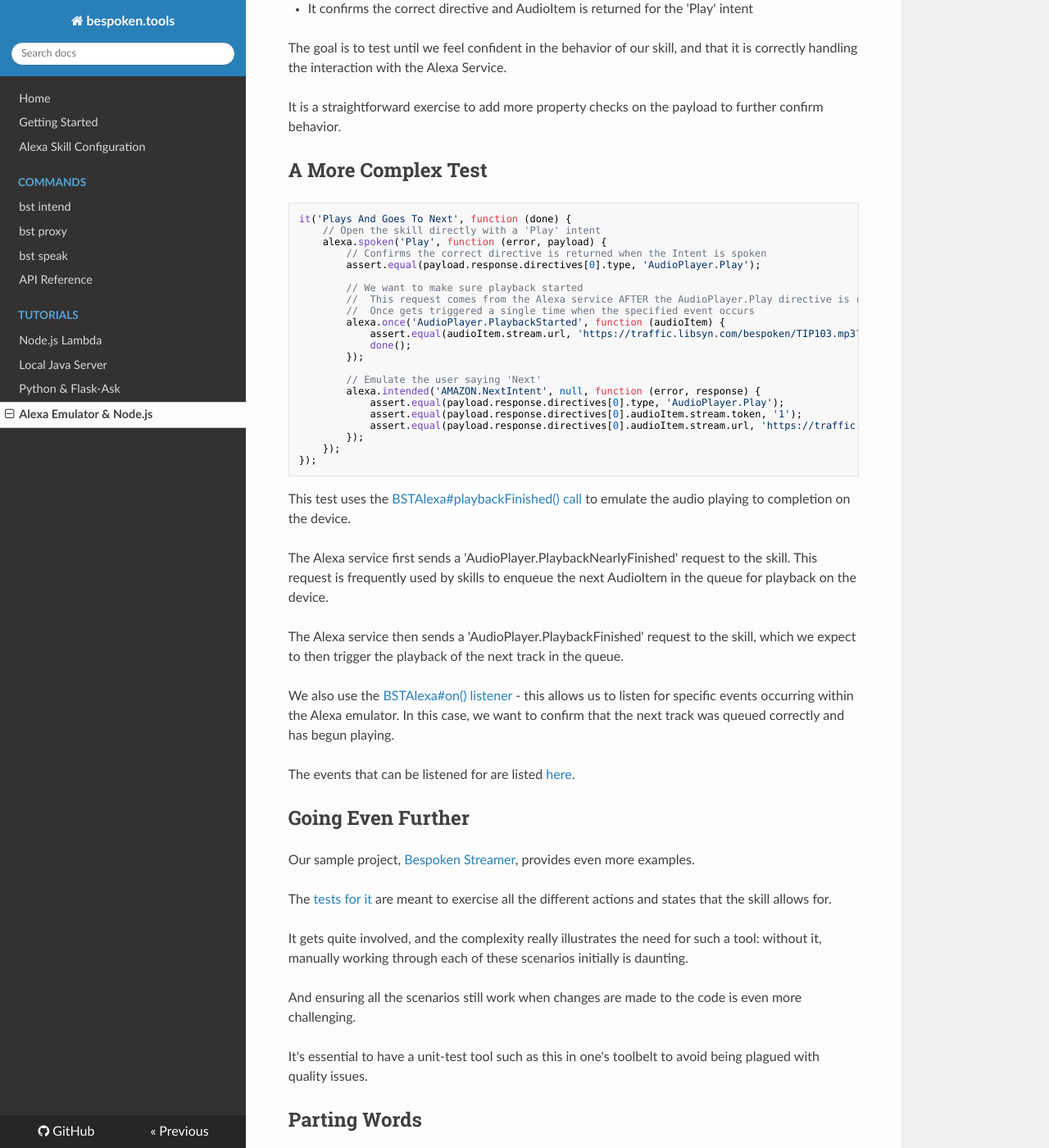
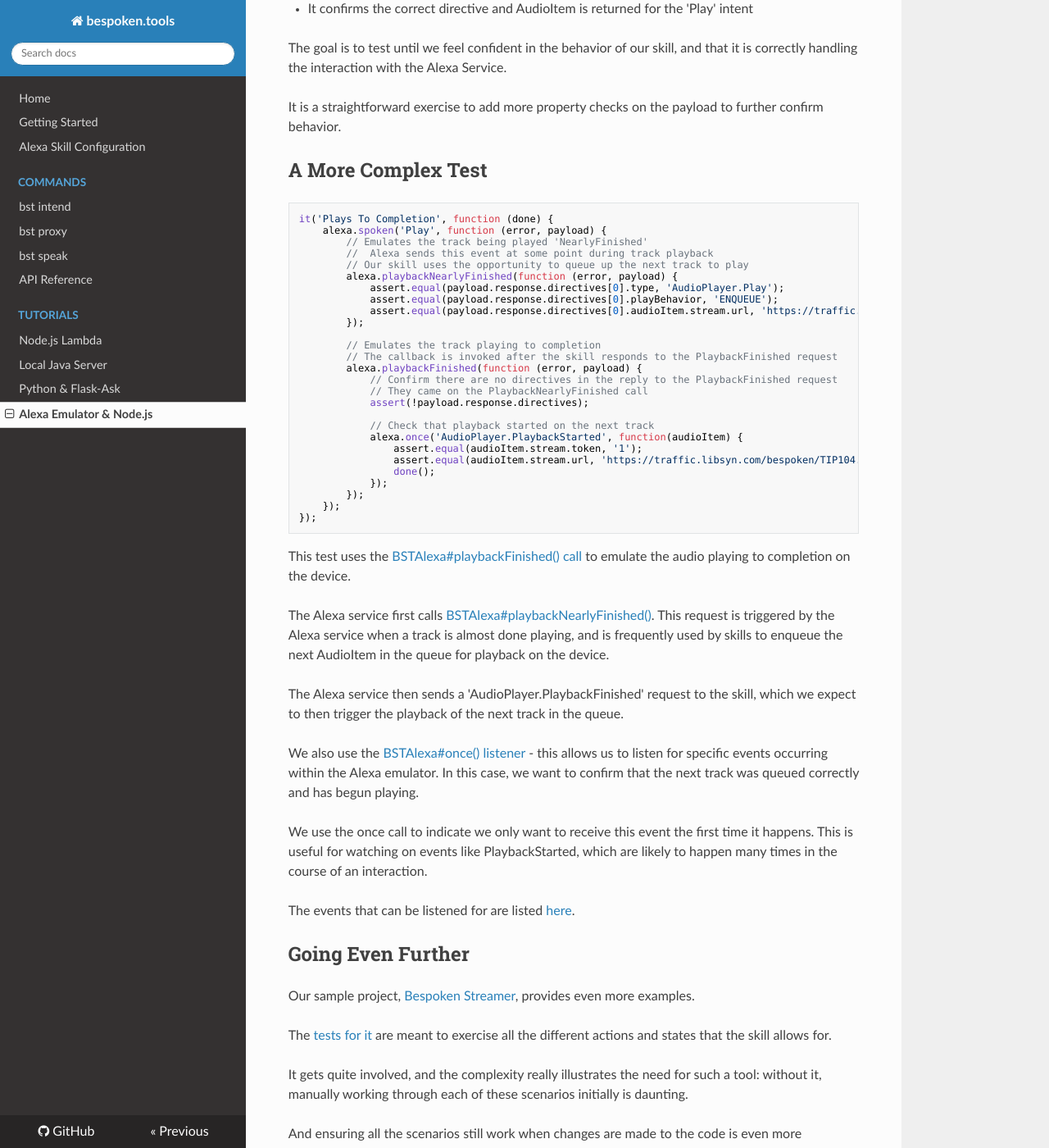
Before and after one commit to bespoken/bst, an MkDocs documentation site: the page built from docs/tutorials/tutorial_bst_emulator_nodejs.md, in a window 1280 px wide and 1400 px high, scrolled down 2694 px. Shown: the whole window at 82% size. Built offline with MkDocs 1.6.1, drawn with Linux system fonts in a browser that asks for light colours; nearby versions of some CDN libraries; old or Windows-style settings are respelled for this version of MkDocs.

Commit message:
Updated to tutorial

````diff
--- a/docs/tutorials/tutorial_bst_emulator_nodejs.md
+++ b/docs/tutorials/tutorial_bst_emulator_nodejs.md
@@ -123,25 +123,30 @@ It is a straightforward exercise to add more property checks on the payload to f
 ## A More Complex Test
 
 ```
-it('Plays And Goes To Next', function (done) {
-    // Open the skill directly with a 'Play' intent
+it('Plays To Completion', function (done) {
     alexa.spoken('Play', function (error, payload) {
-        // Confirms the correct directive is returned when the Intent is spoken
-        assert.equal(payload.response.directives[0].type, 'AudioPlayer.Play');
-
-        // We want to make sure playback started
-        //  This request comes from the Alexa service AFTER the AudioPlayer.Play directive is received
-        //  Once gets triggered a single time when the specified event occurs
-        alexa.once('AudioPlayer.PlaybackStarted', function (audioItem) {
-            assert.equal(audioItem.stream.url, 'https://traffic.libsyn.com/bespoken/TIP103.mp3?dest-id=432208')
-            done();
+        // Emulates the track being played 'NearlyFinished'
+        //  Alexa sends this event at some point during track playback
+        // Our skill uses the opportunity to queue up the next track to play
+        alexa.playbackNearlyFinished(function (error, payload) {
+            assert.equal(payload.response.directives[0].type, 'AudioPlayer.Play');
+            assert.equal(payload.response.directives[0].playBehavior, 'ENQUEUE');
+            assert.equal(payload.response.directives[0].audioItem.stream.url, 'https://traffic.libsyn.com/bespoken/TIP104.mp3?dest-id=432208');
         });
 
-        // Emulate the user saying 'Next'
-        alexa.intended('AMAZON.NextIntent', null, function (error, response) {
-            assert.equal(payload.response.directives[0].type, 'AudioPlayer.Play');
-            assert.equal(payload.response.directives[0].audioItem.stream.token, '1');
-            assert.equal(payload.response.directives[0].audioItem.stream.url, 'https://traffic.libsyn.com/bespoken/TIP104.mp3?dest-id=432208');
+        // Emulates the track playing to completion
+        // The callback is invoked after the skill responds to the PlaybackFinished request
+        alexa.playbackFinished(function (error, payload) {
+            // Confirm there are no directives in the reply to the PlaybackFinished request
+            // They came on the PlaybackNearlyFinished call
+            assert(!payload.response.directives);
+
+            // Check that playback started on the next track
+            alexa.once('AudioPlayer.PlaybackStarted', function(audioItem) {
+                assert.equal(audioItem.stream.token, '1');
+                assert.equal(audioItem.stream.url, 'https://traffic.libsyn.com/bespoken/TIP104.mp3?dest-id=432208');
+                done();
+            });
         });
     });
 });
@@ -150,13 +155,15 @@ it('Plays And Goes To Next', function (done) {
 This test uses the [BSTAlexa#playbackFinished() call](http://docs.bespoken.tools/en/latest/api/classes/bstalexa.html#playbackfinished)
 to emulate the audio playing to completion on the device.
 
-The Alexa service first sends a 'AudioPlayer.PlaybackNearlyFinished' request to the skill.
-This request is frequently used by skills to enqueue the next AudioItem in the queue for playback on the device.
+The Alexa service first calls [BSTAlexa#playbackNearlyFinished()](http://docs.bespoken.tools/en/latest/api/classes/bstalexa.html#playbacknearlyfinished).
+This request is triggered by the Alexa service when a track is almost done playing, and is frequently used by skills to enqueue the next AudioItem in the queue for playback on the device.
 
 The Alexa service then sends a 'AudioPlayer.PlaybackFinished' request to the skill, which we expect to then trigger the playback of the next track in the queue.
 
-We also use the [BSTAlexa#on() listener](http://docs.bespoken.tools/en/latest/api/classes/bstalexa.html#on) - this allows us to listen for specific events occurring within the Alexa emulator.
+We also use the [BSTAlexa#once() listener](http://docs.bespoken.tools/en/latest/api/classes/bstalexa.html#once) - this allows us to listen for specific events occurring within the Alexa emulator.
 In this case, we want to confirm that the next track was queued correctly and has begun playing.
+
+We use the once call to indicate we only want to receive this event the first time it happens. This is useful for watching on events like PlaybackStarted, which are likely to happen many times in the course of an interaction.
 
 The events that can be listened for are listed [here](../api/classes/bstalexaevents.html).
 
````
